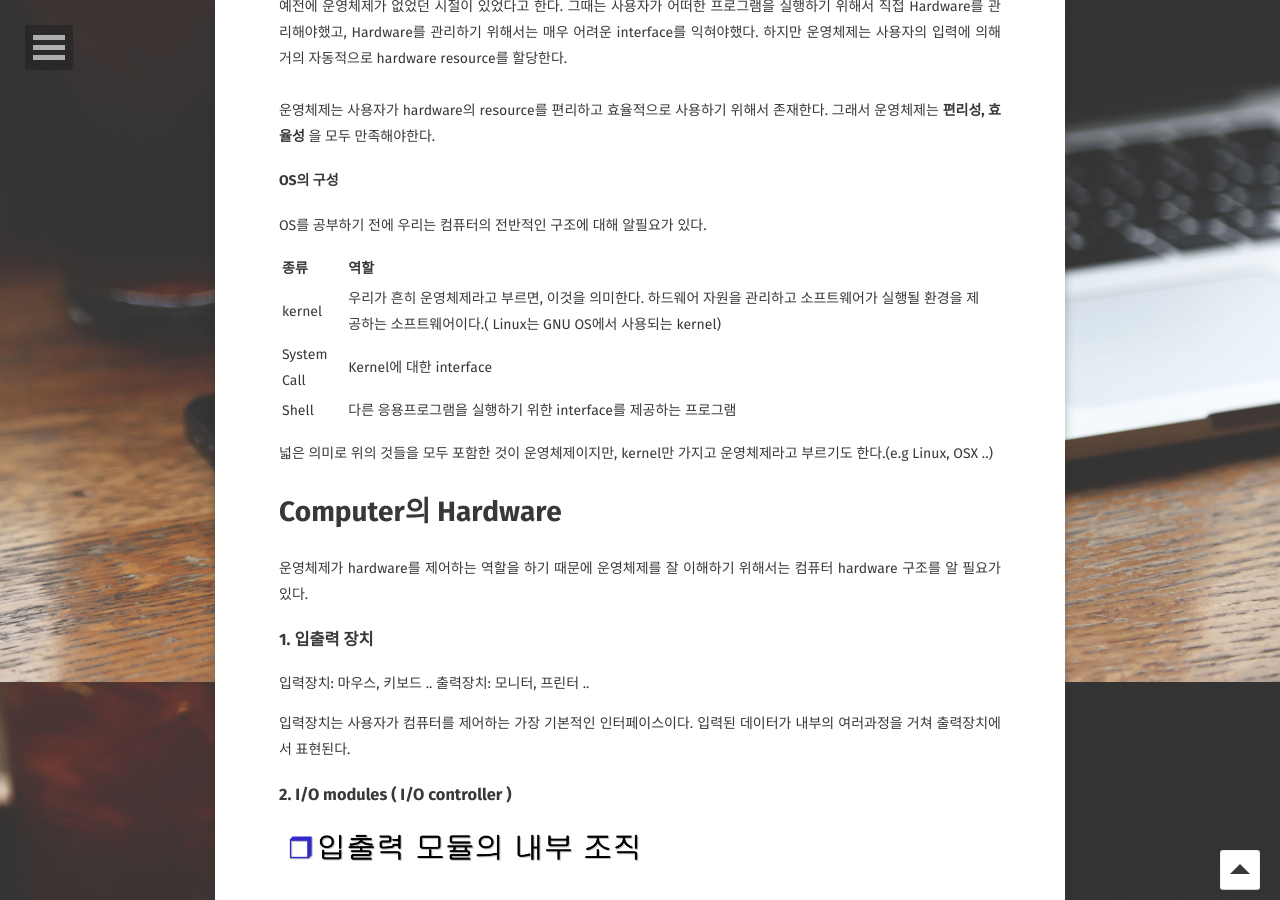
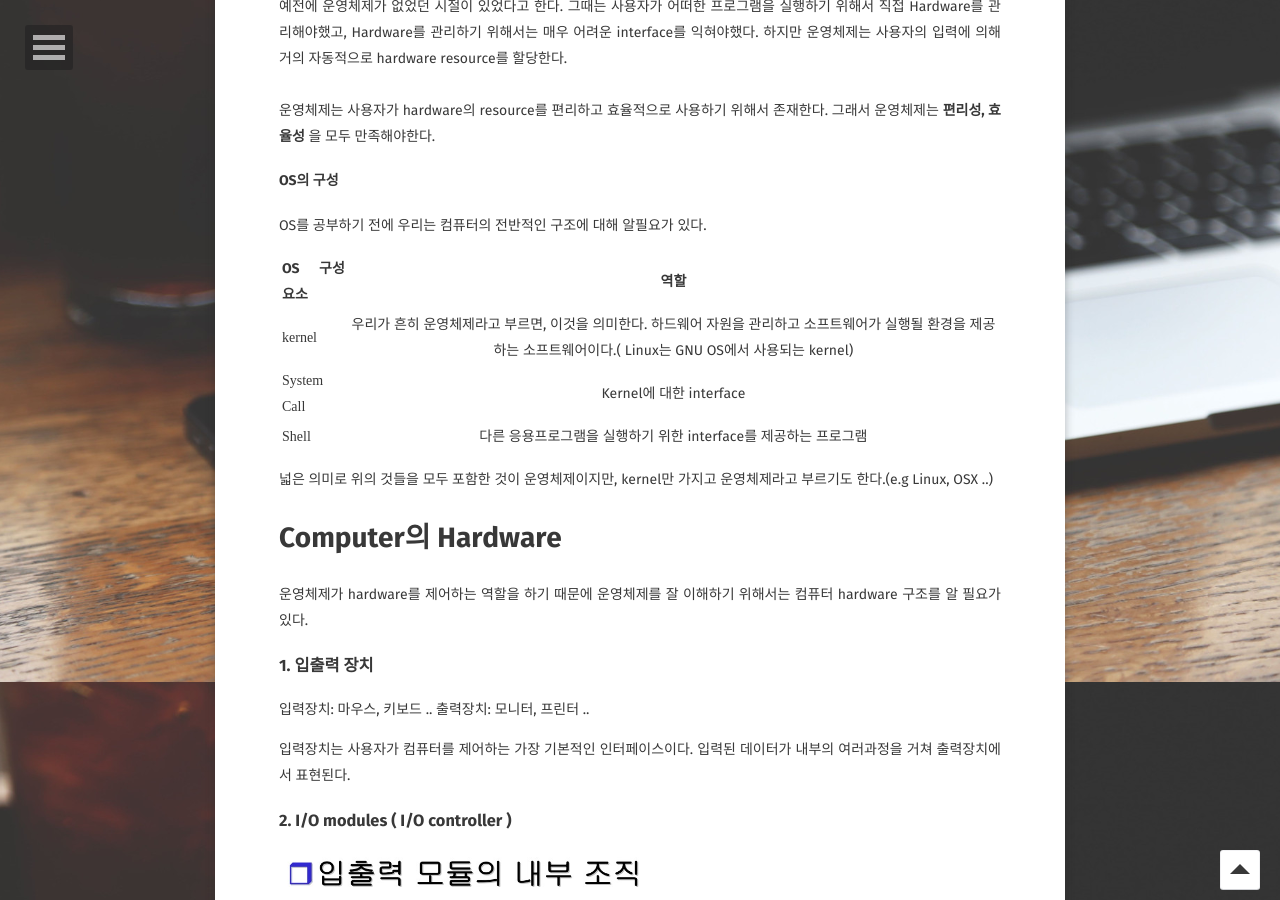
Before and after one commit to LeDron/LeDron.github.io, a Jekyll site: the page built from _posts/2017-06-22-운영체제.md, in a window 1280 px wide and 900 px high, scrolled down 1118 px. Built offline with Jekyll 4.4.1, drawn with Linux system fonts in a browser that asks for light colours; some web fonts are replaced; comment, search, counter and statistics services are not loaded.

Commit message:
운영체제.post

```diff
--- a/_posts/2017-06-22-운영체제.md
+++ b/_posts/2017-06-22-운영체제.md
@@ -28,11 +28,11 @@ resource: 프로세스를 동작하기 위한 하드웨어 구성요소를 의
 
 OS를 공부하기 전에 우리는 컴퓨터의 전반적인 구조에 대해 알필요가 있다.<br>
 
-| 종류         | 역할      | |
-|:------------|:---------|    |
-| kernel      | 우리가 흔히 운영체제라고 부르면, 이것을 의미한다. 하드웨어 자원을 관리하고 소프트웨어가 실행될 환경을 제공하는 소프트웨어이다.( Linux는 GNU OS에서 사용되는 kernel)|
-| System Call | Kernel에 대한 interface|
-| Shell       | 다른 응용프로그램을 실행하기 위한 interface를 제공하는 프로그램|
+| OS 구성 요소| 역할|
+|------------|:---------:|  |
+| `kernel` | 우리가 흔히 운영체제라고 부르면, 이것을 의미한다. 하드웨어 자원을 관리하고 소프트웨어가 실행될 환경을 제공하는 소프트웨어이다.( Linux는 GNU OS에서 사용되는 kernel)|
+| `System Call` | Kernel에 대한 interface|
+| `Shell` | 다른 응용프로그램을 실행하기 위한 interface를 제공하는 프로그램|
 
 넓은 의미로 위의 것들을 모두 포함한 것이 운영체제이지만, kernel만 가지고 운영체제라고 부르기도 한다.(e.g Linux, OSX ..)
 
```
